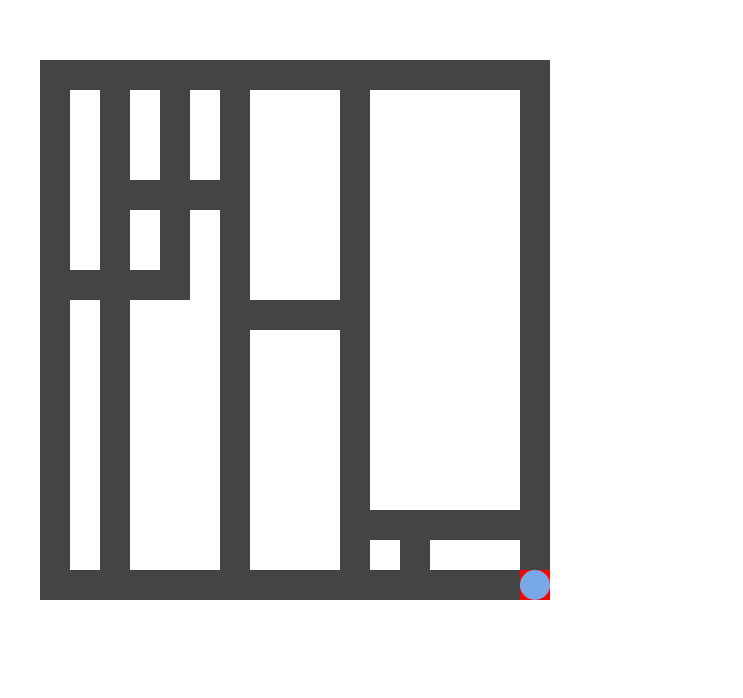
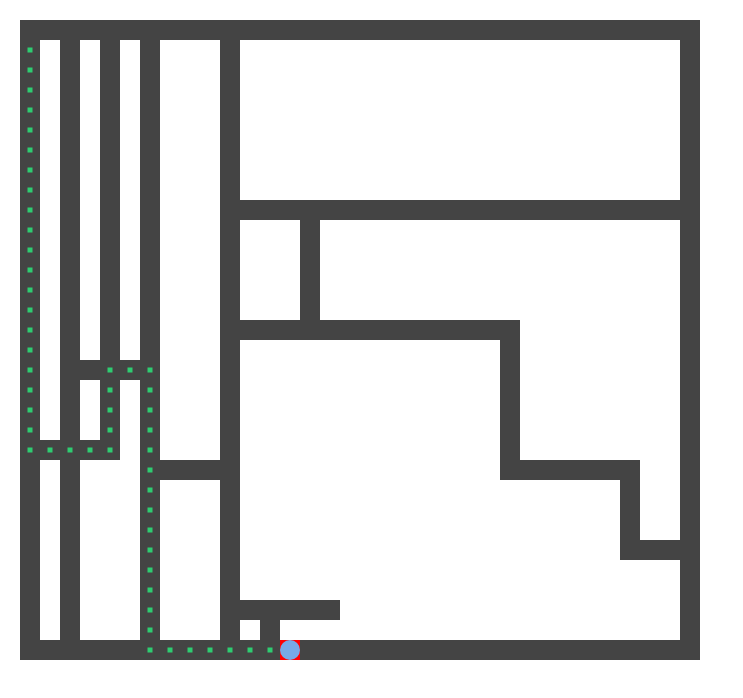
Before and after one commit to dragosiordachioaia/pathfinding, a React (Create React App) app: page / in a window 1280 px wide. Shown: the top 698 px of the page, without its empty margins (0-743 px from the left). Built offline with nearby package versions, Linux system fonts and the light colour scheme.

Commit message:
wip on pathfinding

```diff
--- a/src/App.css
+++ b/src/App.css
@@ -1,10 +1,11 @@
 .game {
   position: relative;
-  margin: 60px 40px;
+  margin: 30px 30px;
 }
 
 .car,
-.road {
+.road,
+.path {
   /* transition: all 0ms; */
   /* transition-timing-function: linear; */
   position: absolute;
@@ -12,7 +13,7 @@
   /* border-right: 1px solid #bbb; */
   /* border-bottom: 1px solid #bbb; */
   box-sizing: border-box;
-  /* transform: translate(-50%, -50%); */
+  transform: translate(-50%, -50%);
 }
 
 .car {
--- a/src/App.js
+++ b/src/App.js
@@ -1,7 +1,9 @@
 import React from "react";
 import "./App.css";
+import road from "./Road.json";
+console.log(road)
 
-const unitSize = 30;
+const unitSize = 20;
 const carCount = 1;
 const tickDelay = 16;
 const junctionChance = 0.5;
@@ -14,37 +16,6 @@ const directions = {
   left: [-1, 0]
 };
 
-let road = [
-  [1, 1, 1, 1, 1, 1, 1, 1, 1, 1, 1, 1, 1, 1, 1, 1, 1],
-  [1, 0, 1, 0, 1, 0, 1, 0, 0, 0, 1, 0, 0, 0, 0, 0, 1],
-  [1, 0, 1, 0, 1, 0, 1, 0, 0, 0, 1, 0, 0, 0, 0, 0, 1],
-  [1, 0, 1, 0, 1, 0, 1, 0, 0, 0, 1, 0, 0, 0, 0, 0, 1],
-  [1, 0, 1, 1, 1, 1, 1, 0, 0, 0, 1, 0, 0, 0, 0, 0, 1],
-  [1, 0, 1, 0, 1, 0, 1, 0, 0, 0, 1, 0, 0, 0, 0, 0, 1],
-  [1, 0, 1, 0, 1, 0, 1, 0, 0, 0, 1, 0, 0, 0, 0, 0, 1],
-  [1, 1, 1, 1, 1, 0, 1, 0, 0, 0, 1, 0, 0, 0, 0, 0, 1],
-  [1, 0, 1, 0, 0, 0, 1, 1, 1, 1, 1, 0, 0, 0, 0, 0, 1],
-  [1, 0, 1, 0, 0, 0, 1, 0, 0, 0, 1, 0, 0, 0, 0, 0, 1],
-  [1, 0, 1, 0, 0, 0, 1, 0, 0, 0, 1, 0, 0, 0, 0, 0, 1],
-  [1, 0, 1, 0, 0, 0, 1, 0, 0, 0, 1, 0, 0, 0, 0, 0, 1],
-  [1, 0, 1, 0, 0, 0, 1, 0, 0, 0, 1, 0, 0, 0, 0, 0, 1],
-  [1, 0, 1, 0, 0, 0, 1, 0, 0, 0, 1, 0, 0, 0, 0, 0, 1],
-  [1, 0, 1, 0, 0, 0, 1, 0, 0, 0, 1, 0, 0, 0, 0, 0, 1],
-  [1, 0, 1, 0, 0, 0, 1, 0, 0, 0, 1, 1, 1, 1, 1, 1, 1],
-  [1, 0, 1, 0, 0, 0, 1, 0, 0, 0, 1, 0, 1, 0, 0, 0, 1],
-  [1, 1, 1, 1, 1, 1, 1, 1, 1, 1, 1, 1, 1, 1, 1, 1, 1]
-];
-
-const targetRowIndex = road.length - 1;
-const targetColumnIndex = road[targetRowIndex].length - 1;
-const target = [targetColumnIndex, targetRowIndex];
-console.log(target);
-const targetRow = road[target[0]];
-const targetCell = targetRow[target[1]];
-console.log(targetCell);
-// debugger;
-window.target = target;
-
 let validRoadCells = [];
 
 road.forEach((row, rowIndex) => {
@@ -54,6 +25,13 @@ road.forEach((row, rowIndex) => {
     }
   });
 });
+
+const targetIndex = Math.floor(Math.random()*(validRoadCells.length - 1));
+const targetCell = validRoadCells[targetIndex];
+const target = [targetCell.x, targetCell.y];
+window.target = target;
+
+
 
 function directionsAreOpposite(oldDirection, newDirection) {
   let opposite = false;
@@ -138,7 +116,6 @@ function chooseDirection(x, y, oldDirection) {
       newDirectionIndex = directionIndex;
     }
   });
-  console.log("minDistance: ", minDistance);
   let newDirection = validDirections[newDirectionIndex];
   let returnValue = {
     newSpeedX: newDirection[0],
@@ -162,7 +139,8 @@ class App extends React.Component {
   constructor(props) {
     super(props);
     this.state = {
-      cars: this.generateCars()
+      cars: this.generateCars(),
+      path: []
     };
     window.cars = this.state.cars;
   }
@@ -207,10 +185,13 @@ class App extends React.Component {
         newCarProperties.x = car.x;
         newCarProperties.y = car.y;
       }
-      console.log(newCarProperties);
       return newCarProperties;
     });
-    this.setState({ cars: newCars });
+    let newPath = [...this.state.path, [newCars[0].x, newCars[0].y]];
+    this.setState({
+      cars: newCars,
+      path: newPath
+    });
   };
 
   generateCars = () => {
@@ -222,27 +203,24 @@ class App extends React.Component {
         const green = Math.round(Math.random() * 155) + 100;
         const rgb = `rgb(${red},${blue},${green})`;
 
-        let randomInitialCellIndex = Math.round(
-          Math.random() * (validRoadCells.length - 1)
-        );
-        // let randomInitialCellIndex = 0;
+        // let randomInitialCellIndex = Math.round(
+        //   Math.random() * (validRoadCells.length - 1)
+        // );
         // let initialCell = validRoadCells[randomInitialCellIndex];
-        // if (!initialCell) {
-        //   debugger;
-        // }
         // validRoadCells.splice(randomInitialCellIndex, 1);
         // let direction = chooseDirection(initialCell.x, initialCell.y, [0, 0]);
 
         // debugger;
         // let randomInitialCellIndex = 6;
         let initialCell = {
-          x: 11,
+          x: 0,
           y: 0
         };
-        let direction = {
-          newSpeedY: 0,
-          newSpeedX: 1
-        };
+        let direction = chooseDirection(initialCell.x, initialCell.y, [0, 0]);
+        // let direction = {
+        //   newSpeedY: 0,
+        //   newSpeedX: 1
+        // };
 
         // debugger;
         const carParams = {
@@ -308,10 +286,25 @@ class App extends React.Component {
     });
   };
 
+  displayPath = () => {
+    return this.state.path.map((cell, index) => {
+      let style = {
+        left: cell[0] * unitSize,
+        top: cell[1] * unitSize,
+        width: unitSize / 4 + "px",
+        height: unitSize / 4 + "px",
+        backgroundColor: "#2ecc71"
+      };
+
+      return <div className="path" key={`path-${index}`} style={style} />;
+    });
+  };
+
   render() {
     return (
       <div className="game">
         {this.displayRoad()}
+        {this.displayPath()}
         {this.displayCars()}
       </div>
     );
--- /dev/null
+++ b/src/Road.json
@@ -0,0 +1,34 @@
+[
+    [1, 1, 1, 1, 1, 1, 1, 1, 1, 1, 1, 1, 1, 1, 1, 1, 1,1,1,1,1,1,1,1,1,1,1,1,1,1,1,1,1,1],
+    [1, 0, 1, 0, 1, 0, 1, 0, 0, 0, 1, 0, 0, 0, 0, 0, 0,0,0,0,0,0,0,0,0,0,0,0,0,0,0,0,0,1],
+    [1, 0, 1, 0, 1, 0, 1, 0, 0, 0, 1, 0, 0, 0, 0, 0, 0,0,0,0,0,0,0,0,0,0,0,0,0,0,0,0,0,1],
+    [1, 0, 1, 0, 1, 0, 1, 0, 0, 0, 1, 0, 0, 0, 0, 0, 0,0,0,0,0,0,0,0,0,0,0,0,0,0,0,0,0,1],
+    [1, 0, 1, 0, 1, 0, 1, 0, 0, 0, 1, 0, 0, 0, 0, 0, 0,0,0,0,0,0,0,0,0,0,0,0,0,0,0,0,0,1],
+    [1, 0, 1, 0, 1, 0, 1, 0, 0, 0, 1, 0, 0, 0, 0, 0, 0,0,0,0,0,0,0,0,0,0,0,0,0,0,0,0,0,1],
+    [1, 0, 1, 0, 1, 0, 1, 0, 0, 0, 1, 0, 0, 0, 0, 0, 0,0,0,0,0,0,0,0,0,0,0,0,0,0,0,0,0,1],
+    [1, 0, 1, 0, 1, 0, 1, 0, 0, 0, 1, 0, 0, 0, 0, 0, 0,0,0,0,0,0,0,0,0,0,0,0,0,0,0,0,0,1],
+    [1, 0, 1, 0, 1, 0, 1, 0, 0, 0, 1, 0, 0, 0, 0, 0, 0,0,0,0,0,0,0,0,0,0,0,0,0,0,0,0,0,1],
+    [1, 0, 1, 0, 1, 0, 1, 0, 0, 0, 1, 1, 1, 1, 1, 1, 1,1,1,1,1,1,1,1,1,1,1,1,1,1,1,1,1,1],
+    [1, 0, 1, 0, 1, 0, 1, 0, 0, 0, 1, 0, 0, 0, 1, 0, 0,0,0,0,0,0,0,0,0,0,0,0,0,0,0,0,0,1],
+    [1, 0, 1, 0, 1, 0, 1, 0, 0, 0, 1, 0, 0, 0, 1, 0, 0,0,0,0,0,0,0,0,0,0,0,0,0,0,0,0,0,1],
+    [1, 0, 1, 0, 1, 0, 1, 0, 0, 0, 1, 0, 0, 0, 1, 0, 0,0,0,0,0,0,0,0,0,0,0,0,0,0,0,0,0,1],
+    [1, 0, 1, 0, 1, 0, 1, 0, 0, 0, 1, 0, 0, 0, 1, 0, 0,0,0,0,0,0,0,0,0,0,0,0,0,0,0,0,0,1],
+    [1, 0, 1, 0, 1, 0, 1, 0, 0, 0, 1, 0, 0, 0, 1, 0, 0,0,0,0,0,0,0,0,0,0,0,0,0,0,0,0,0,1],
+    [1, 0, 1, 0, 1, 0, 1, 0, 0, 0, 1, 1, 1, 1, 1, 1, 1,1,1,1,1,1,1,1,1,0,0,0,0,0,0,0,0,1],
+    [1, 0, 1, 0, 1, 0, 1, 0, 0, 0, 1, 0, 0, 0, 0, 0, 0,0,0,0,0,0,0,0,1,0,0,0,0,0,0,0,0,1],
+    [1, 0, 1, 1, 1, 1, 1, 0, 0, 0, 1, 0, 0, 0, 0, 0, 0,0,0,0,0,0,0,0,1,0,0,0,0,0,0,0,0,1],
+    [1, 0, 1, 0, 1, 0, 1, 0, 0, 0, 1, 0, 0, 0, 0, 0, 0,0,0,0,0,0,0,0,1,0,0,0,0,0,0,0,0,1],
+    [1, 0, 1, 0, 1, 0, 1, 0, 0, 0, 1, 0, 0, 0, 0, 0, 0,0,0,0,0,0,0,0,1,0,0,0,0,0,0,0,0,1],
+    [1, 0, 1, 0, 1, 0, 1, 0, 0, 0, 1, 0, 0, 0, 0, 0, 0,0,0,0,0,0,0,0,1,0,0,0,0,0,0,0,0,1],
+    [1, 1, 1, 1, 1, 0, 1, 0, 0, 0, 1, 0, 0, 0, 0, 0, 0,0,0,0,0,0,0,0,1,0,0,0,0,0,0,0,0,1],
+    [1, 0, 1, 0, 0, 0, 1, 1, 1, 1, 1, 0, 0, 0, 0, 0, 0,0,0,0,0,0,0,0,1,1,1,1,1,1,1,0,0,1],
+    [1, 0, 1, 0, 0, 0, 1, 0, 0, 0, 1, 0, 0, 0, 0, 0, 0,0,0,0,0,0,0,0,0,0,0,0,0,0,1,0,0,1],
+    [1, 0, 1, 0, 0, 0, 1, 0, 0, 0, 1, 0, 0, 0, 0, 0, 0,0,0,0,0,0,0,0,0,0,0,0,0,0,1,0,0,1],
+    [1, 0, 1, 0, 0, 0, 1, 0, 0, 0, 1, 0, 0, 0, 0, 0, 0,0,0,0,0,0,0,0,0,0,0,0,0,0,1,0,0,1],
+    [1, 0, 1, 0, 0, 0, 1, 0, 0, 0, 1, 0, 0, 0, 0, 0, 0,0,0,0,0,0,0,0,0,0,0,0,0,0,1,1,1,1],
+    [1, 0, 1, 0, 0, 0, 1, 0, 0, 0, 1, 0, 0, 0, 0, 0, 0,0,0,0,0,0,0,0,0,0,0,0,0,0,0,0,0,1],
+    [1, 0, 1, 0, 0, 0, 1, 0, 0, 0, 1, 0, 0, 0, 0, 0, 0,0,0,0,0,0,0,0,0,0,0,0,0,0,0,0,0,1],
+    [1, 0, 1, 0, 0, 0, 1, 0, 0, 0, 1, 1, 1, 1, 1, 1, 0,0,0,0,0,0,0,0,0,0,0,0,0,0,0,0,0,1],
+    [1, 0, 1, 0, 0, 0, 1, 0, 0, 0, 1, 0, 1, 0, 0, 0, 0,0,0,0,0,0,0,0,0,0,0,0,0,0,0,0,0,1],
+    [1, 1, 1, 1, 1, 1, 1, 1, 1, 1, 1, 1, 1, 1, 1, 1, 1,1,1,1,1,1,1,1,1,1,1,1,1,1,1,1,1,1]
+  ]
```
